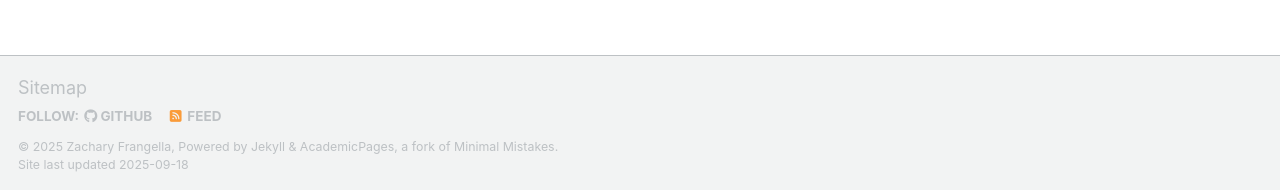
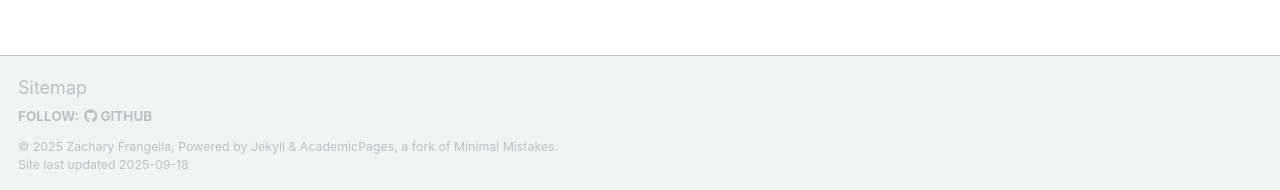
Before and after one commit to zfrangella/zfrangella.github.io, a Jekyll site: the page built from _pages/about.md, in a window 1280 px wide and 1086 px high. Shown: the part 893-1083 px from the top of the window. Built offline with Jekyll 4.4.1, drawn with Linux system fonts in a browser that asks for light colours; some web fonts are replaced; a script that is not in the unit is left out.

Commit message:
Update _config.yml

```diff
--- a/_config.yml
+++ b/_config.yml
@@ -121,7 +121,7 @@ staticman:
       options:
         format           : "iso8601" # "iso8601" (default), "timestamp-seconds", "timestamp-milliseconds"
 atom_feed:
-  hide                   : false     # change to true to hide the RSS feed in the footer
+  hide                   : true     # change to true to hide the RSS feed in the footer
   path                   : # blank (default) uses feed.xml
 
 
@@ -319,6 +319,9 @@ whitelist:
   - jekyll-redirect-from
   - jemoji
 
+footer:
+  links: []
+
 
 # Archives
 #  Type
```
